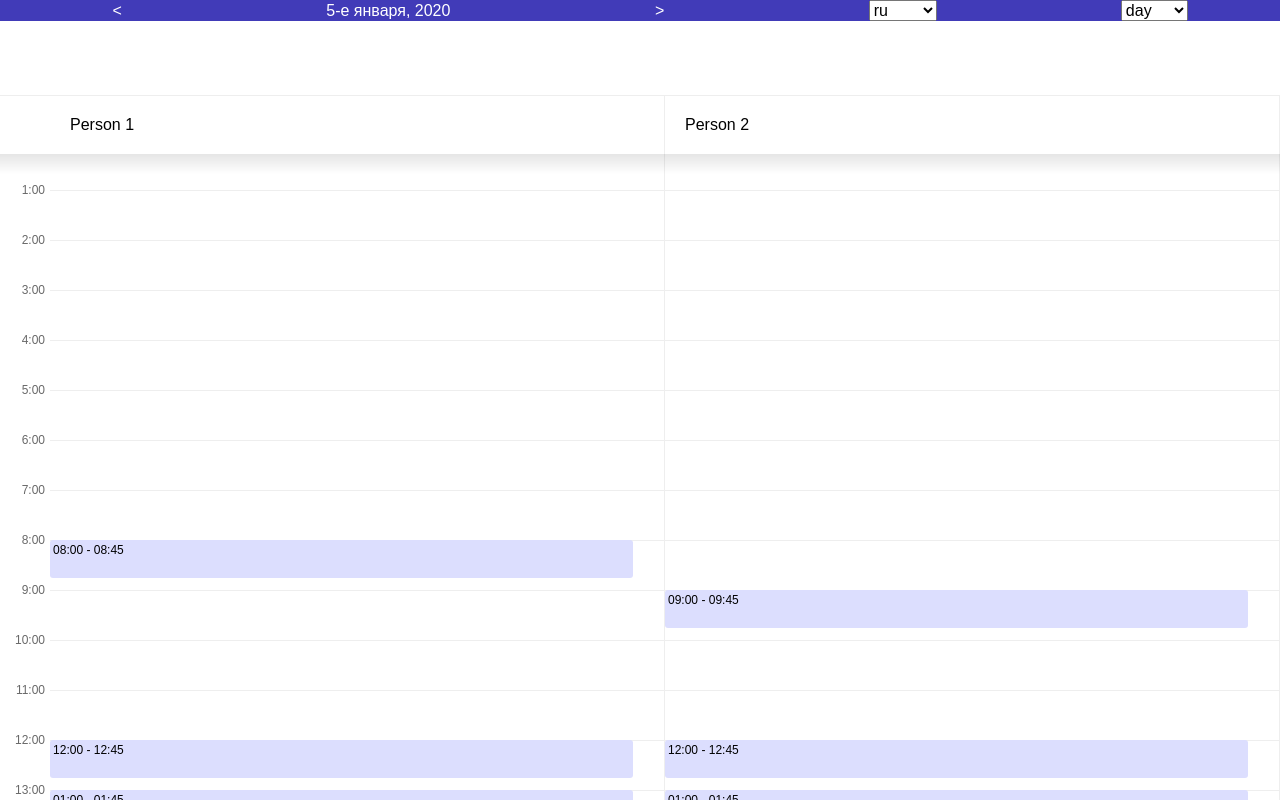
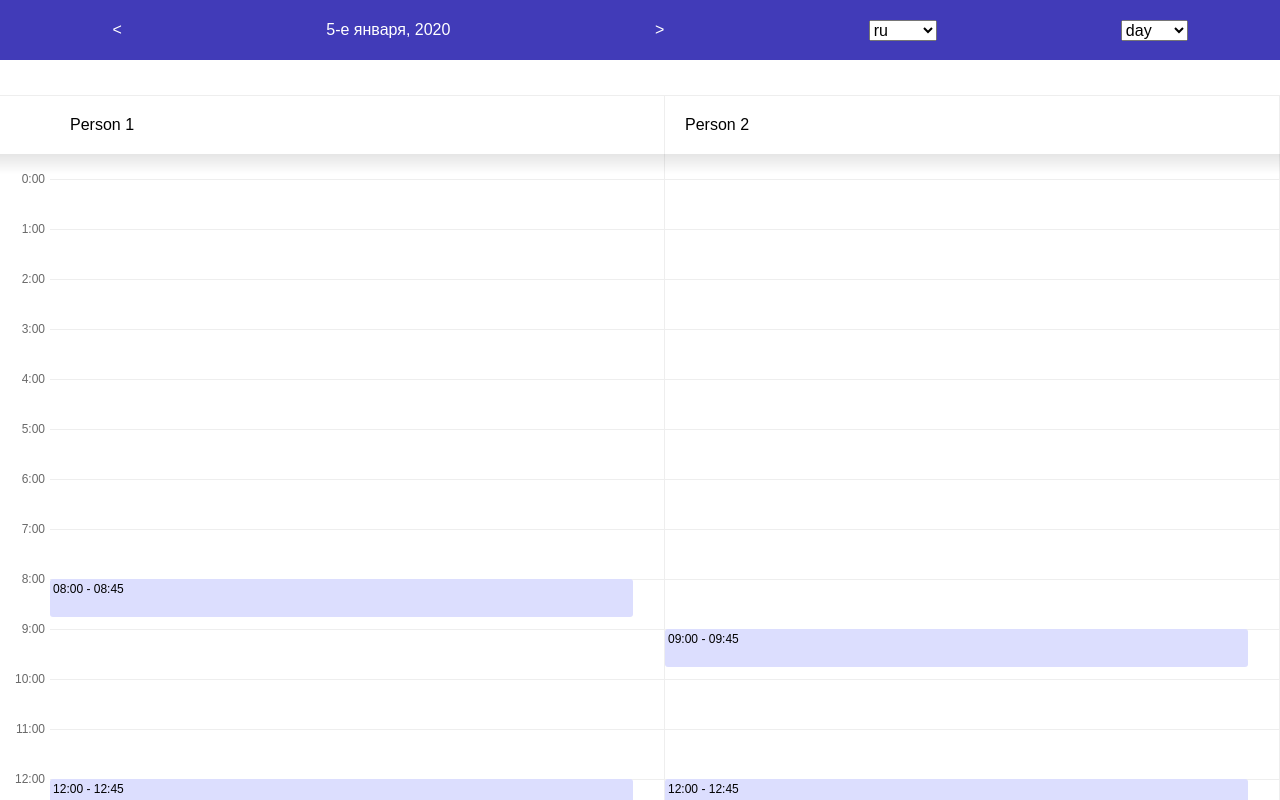
Before and after one commit to shamsartem/calendar, a Vue app: page / in a window 1280 px wide. Built offline with nearby package versions, Linux system fonts and the light colour scheme.

Commit message:
fix controls height

```diff
--- a/src/components/calendar/calendar.vue
+++ b/src/components/calendar/calendar.vue
@@ -62,7 +62,7 @@ div(
   color: white;
   align-items: center;
   justify-content: space-around;
-  height: 60px;
+  min-height: 60px;
   position: sticky;
   top: 0;
   left: 0;
```
